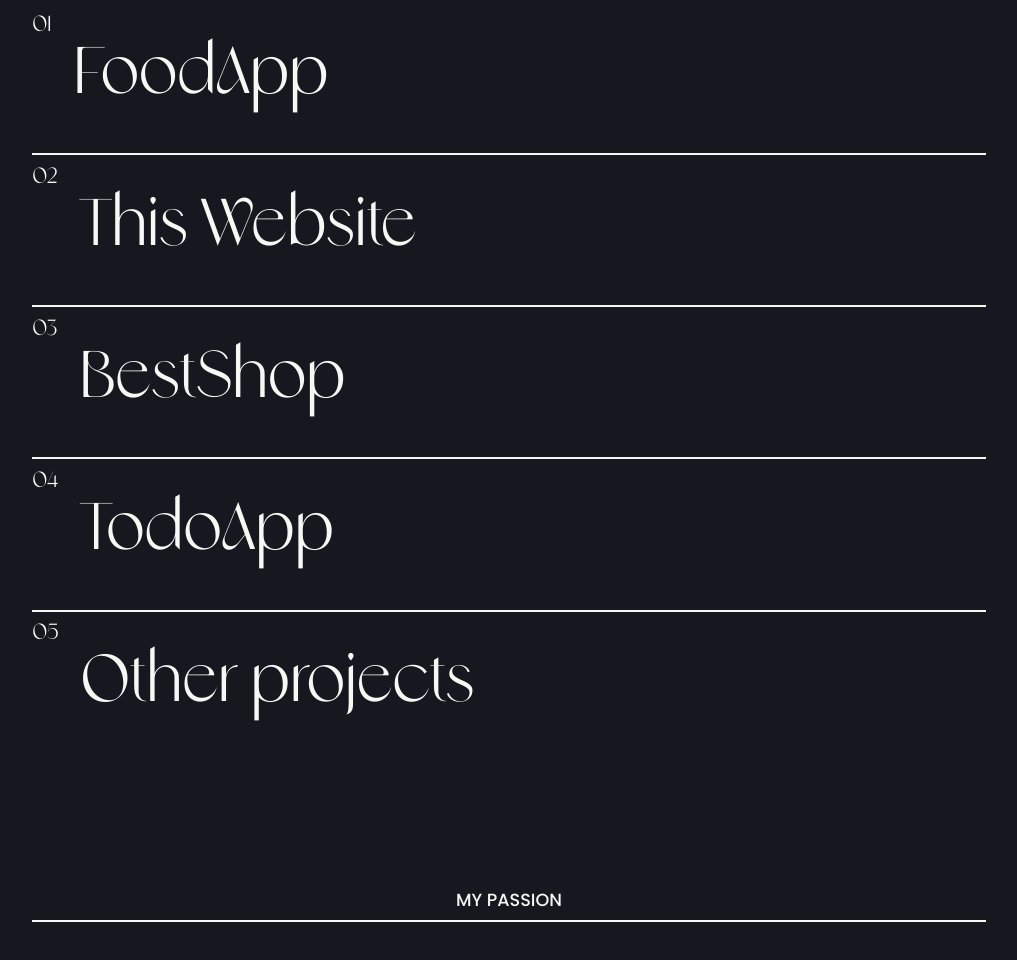
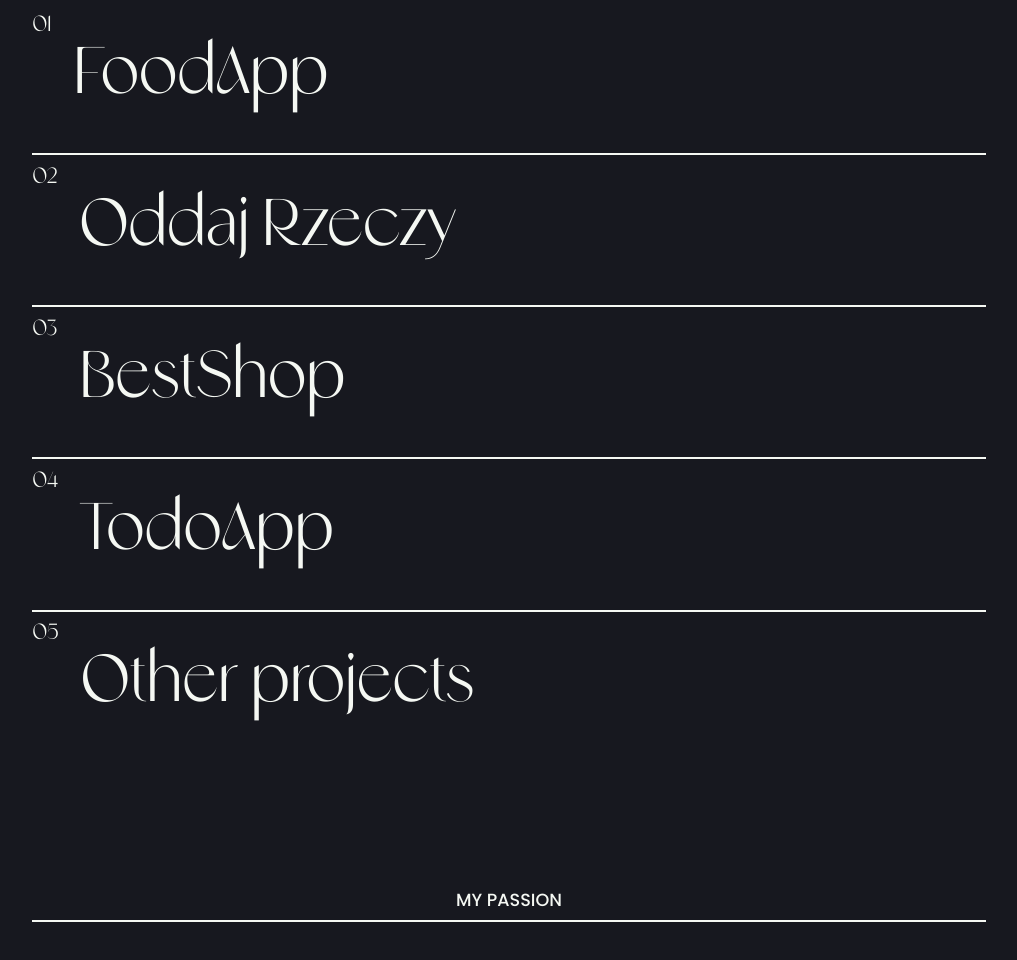
Before and after one commit to PiotrSierant/portfolioWeb, a website built with webpack: page index.html in a window 1280 px wide. Shown: the part 1880-2840 px from the top of the page, without its empty margins (131-1148 px from the left). Built offline with nearby package versions, Linux system fonts and the light colour scheme; no server answers.

Commit message:
new project

```diff
--- a/index.html
+++ b/index.html
@@ -117,10 +117,10 @@
             <div class="line"></div>
             <section class="project">
             <div class="project__number">02</div>
-            <a href="https://piotrsierant.github.io/portfolioWeb/"
+            <a href="https://piotrsierant.github.io/OddajRzeczy/"
              class="project__name"
              target="_blank"
-            >This Website</a>
+            >Oddaj Rzeczy</a>
             </section>
             <div class="line"></div>
             <section class="project">
```
Also changed, not shown: 1 other file. Lines whose indentation alone changed are shown as unchanged.
